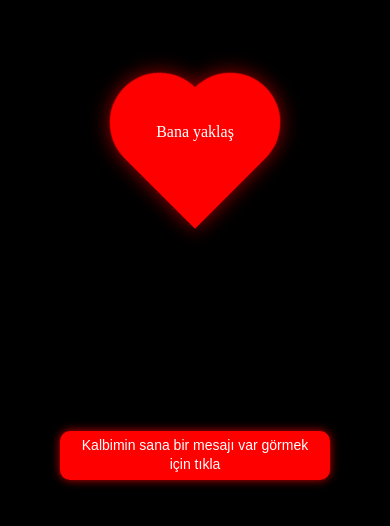
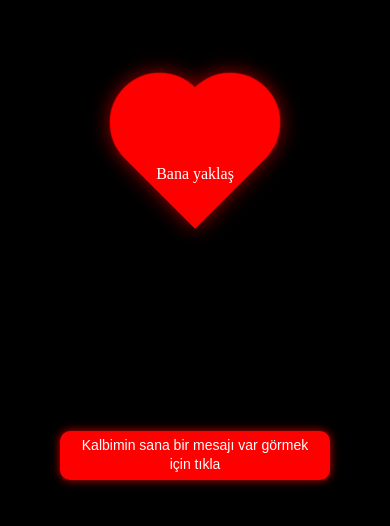
Before and after one commit to suranurderin/heart, a plain HTML site: page index.html in a window 390 px wide. Shown: the part 264-790 px from the top of the page. Drawn offline with Linux system fonts and the light colour scheme.

Commit message:
first commit

```diff
--- a/style.css
+++ b/style.css
@@ -160,7 +160,7 @@ body {
 /* Mobil ekranlar için */
 @media (max-width: 768px) {
   #approachText {
-    top: 45%; /* Mobilde biraz daha aşağı alabilirsin */
+    top: 50%; /* Mobilde biraz daha aşağı alabilirsin */
     font-size: 16px; /* İsteğe bağlı: yazı boyutu da küçültülebilir */
   }
 }
```
